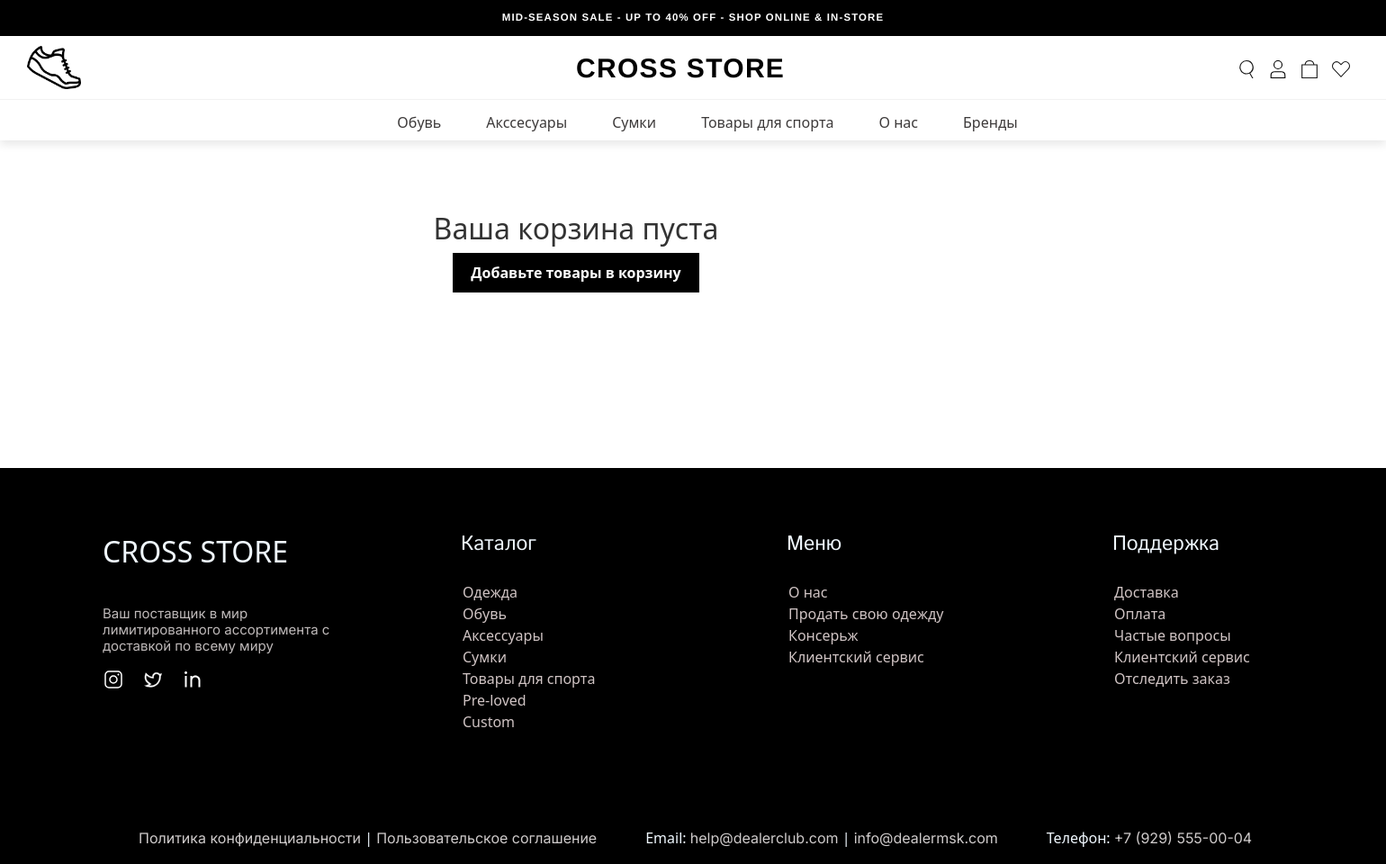
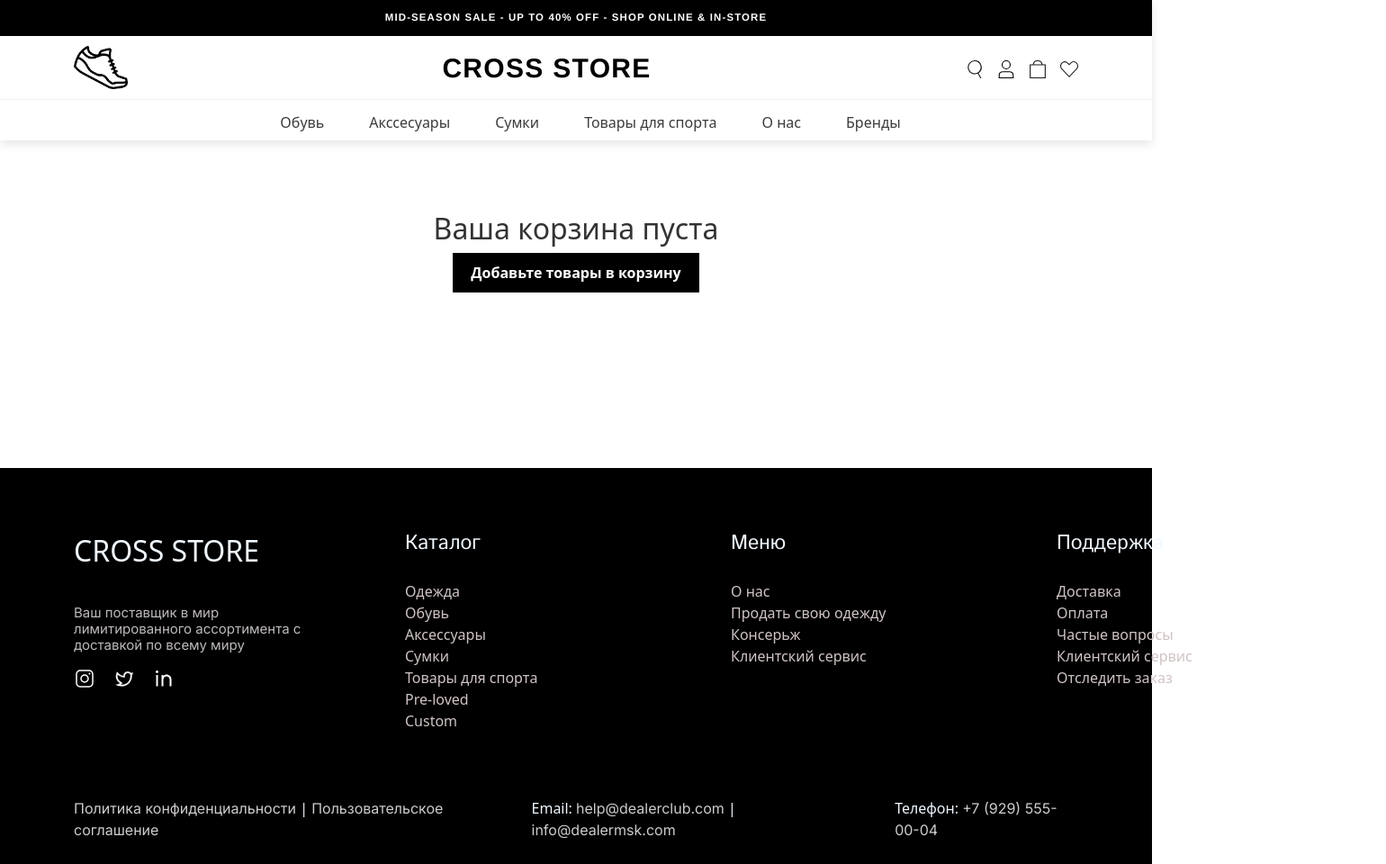
Before and after one commit to cross-shop/Cross-Store, a React (Vite) app: page /basket in a window 1280 px wide. Shown: the whole page at 90% size, 1540 px wide, since content can reach past the window. Built offline with nearby package versions, Linux system fonts and the light colour scheme; a web font is replaced by a local one.

Commit message:
commit 1

```diff
--- a/src/components/Banner/Banner.scss
+++ b/src/components/Banner/Banner.scss
@@ -1,6 +1,6 @@
 .banner-carousel {
   position: relative;
-  width: 1540px;
+  width: 100%;
   height: 600px;
   margin: 0 auto;
   margin-top: 158px;
--- a/src/components/Footer/FooteCom.jsx
+++ b/src/components/Footer/FooteCom.jsx
@@ -8,7 +8,7 @@ import linkedin from '../../assets/svg/linkedin.svg'
 function Footer() {
   return (
     <div className='footer'>
-      <div className="footer-container">
+      <div className="footer-container container">
         <div className="footer-brand">
           <h2>CROSS STORE</h2>
           <p>Ваш поставщик в мир лимитированного ассортимента с доставкой по всему миру</p>
@@ -57,7 +57,7 @@ function Footer() {
         </div>
       </div>
 
-      <div className="footer-bottom">
+      <div className="footer-bottom container">
         <p><Link to="/privacy">Политика конфиденциальности</Link> | <Link to="/terms">Пользовательское соглашение</Link></p>
         <p>Email: <a href="mailto:help@dealerclub.com">help@dealerclub.com</a> | <a href="mailto:info@dealermsk.com">info@dealermsk.com</a></p>
         <p>Телефон: <a href="tel:+79295550004">+7 (929) 555-00-04</a></p>
--- a/src/components/Footer/Footer.scss
+++ b/src/components/Footer/Footer.scss
@@ -1,23 +1,20 @@
-@import url('https://fonts.googleapis.com/css2?family=Istok+Web:ital,wght@0,400;0,700;1,400;1,700&display=swap');
+@import url("https://fonts.googleapis.com/css2?family=Istok+Web:ital,wght@0,400;0,700;1,400;1,700&display=swap");
 
 .footer {
-    width: 1540px;
+  width: 100%;
   height: 440px;
-    border: 1px solid black;
   background: #000;
-    position: relative;
-    margin: 0 auto;
+  margin: auto;
 
-    .footer-container{
+  .footer-container {
     display: flex;
-        margin-left: 113px;
     gap: 108px;
 
-        .footer-brand{
+    .footer-brand {
       color: aliceblue;
       margin-top: 73px;
 
-            p{
+      p {
         width: 260px;
         color: rgb(191, 186, 186);
         font-family: Inter;
@@ -29,69 +26,58 @@
         margin-top: 41px;
       }
 
-            .sait{
+      .sait {
         display: flex;
         gap: 20px;
       }
     }
 
-
-        .footer-links{
+    .footer-links {
       display: flex;
       margin-top: 68px;
       gap: 155px;
 
-            .footer-section{
+      .footer-section {
         width: 207px;
         height: 106px;
         display: flex;
         flex-direction: column;
         gap: 18px;
 
-
-                h4{
+        h4 {
           color: aliceblue;
           font-family: "Istok Web", sans-serif;
           font-size: 22.89px;
           font-weight: 400;
           line-height: 31px;
           letter-spacing: -2%;
-                    margin-left: 30px;
-
         }
 
-                ul{
-
-                    li{
+        ul {
+            padding: 0;
+          li {
             list-style: none;
 
-                        a{
+            a {
               text-decoration: none;
               color: rgb(208, 196, 196);
-
-
             }
-
           }
         }
       }
     }
   }
 
+  .footer-bottom {
+    width: 100%;
+    display: flex;
+    gap: 54px;
+    margin-top: 120px;
 
-    .footer-bottom{
-        width: 1440px;
-        display: flex;
-        position: absolute;
-        bottom: 0;
-        gap: 54px;
-        padding-left: 153px;
-
-        p{
+    p {
       color: aliceblue;
 
-
-            a{
+      a {
         color: rgb(207, 203, 203);
         font-family: Inter;
         font-size: 16px;
@@ -103,5 +89,4 @@
       }
     }
   }
-
 }
--- a/src/components/Header/Header.jsx
+++ b/src/components/Header/Header.jsx
@@ -5,26 +5,24 @@ import market from "../../assets/svg/market.svg";
 import wishlist from "../../assets/svg/wishlist.svg";
 import person from "../../assets/svg/person1.svg";
 import search from "../../assets/svg/headersearch.svg";
-import logo from '../../assets/image/logo.png'
-import { Link } from "react-router-dom";
+import logo from "../../assets/image/logo.png";
+
 function Header() {
   return (
-    <header className="header  " >
-      <div className="header-top ">
+    <header className="header">
+      <div className="header-top">
         <p>Mid-Season Sale - Up To 40% Off - Shop Online & In-Store</p>
       </div>
-      <div className="header-middle">
+      <div className="header-middle container">
         <div className="middle-svg">
           <div className="logo-img">
-            <NavLink to={'/'}>
-        <img src={logo} alt="" />
-        </NavLink>
+            <NavLink to={"/"}>
+              <img src={logo} alt="" />
+            </NavLink>
           </div>
-
 
           <div className="logo">
             <a href="/"> CROSS STORE</a>
-
           </div>
 
           <div className="icons">
@@ -54,7 +52,7 @@ function Header() {
               <a href="/obuv">Обувь</a>
             </li>
             <li>
-             <a href="/accessories">Акссесуары</a>
+              <a href="/accessories">Акссесуары</a>
             </li>
             <li>
               <a href="/bags">Сумки</a>
--- a/src/components/Header/Header.scss
+++ b/src/components/Header/Header.scss
@@ -7,19 +7,16 @@
 body {
   font-family: Arial, sans-serif;
   padding-top: 70px;
-
 }
 
 .header {
-  width: 1540px;
+  width: 100%;
   position: fixed;
-  margin: 0 auto;
   top: 0;
   left: 0;
   background: white;
   box-shadow: 0 4px 10px rgba(0, 0, 0, 0.1);
   z-index: 999;
-
 
   &.hidden {
     top: -100px;
@@ -45,63 +42,39 @@ body {
       color: inherit;
     }
   }
- .header-middle{
+  .header-middle {
     .middle-svg {
-    width: 300px;
       height: 70px;
       display: flex;
-    gap: 520px;
+      justify-content: space-between;
       align-items: center;
-    position: relative;
 
-
-    .logo-img{
-      img{
+      .logo-img {
+        img {
           width: 60px;
           height: 60px;
           object-fit: cover;
-        position: absolute;
-        left: 30px;
-        top: 5px;
-
         }
       }
 
-
-
       .icons {
-     position: absolute;
-     right: -1200px;
-
-
         img {
           width: 20px;
           height: 20px;
-
         }
-
       }
 
       .logo {
-      display: flex;
-
-
-
         a {
           color: black;
           text-decoration: none;
-      font-family: "Franklin Gothic Medium", "Arial Narrow", Arial, sans-serif;
+          font-family: "Franklin Gothic Medium", "Arial Narrow", Arial,
+            sans-serif;
           font-size: 30px;
           letter-spacing: 0.0814588rem;
           font-weight: 600;
-      margin-left: 120px;
-      width: 300px;
-
-
-
         }
       }
-
     }
   }
 
--- a/src/components/HomeNew/HomeNew.jsx
+++ b/src/components/HomeNew/HomeNew.jsx
@@ -5,7 +5,6 @@ import { FaHeart, FaRegHeart } from "react-icons/fa";
 function HomeNew() {
   return (
     <div className='main'>
-
 
             <div className="hot">
               <h1>Новинки</h1>
@@ -140,9 +139,6 @@ function HomeNew() {
                   <h4>$Price</h4>
                 </div>
               </div>
-
-
-
             </div>
 
     </div>
```
Lines whose indentation alone changed are shown as unchanged.
